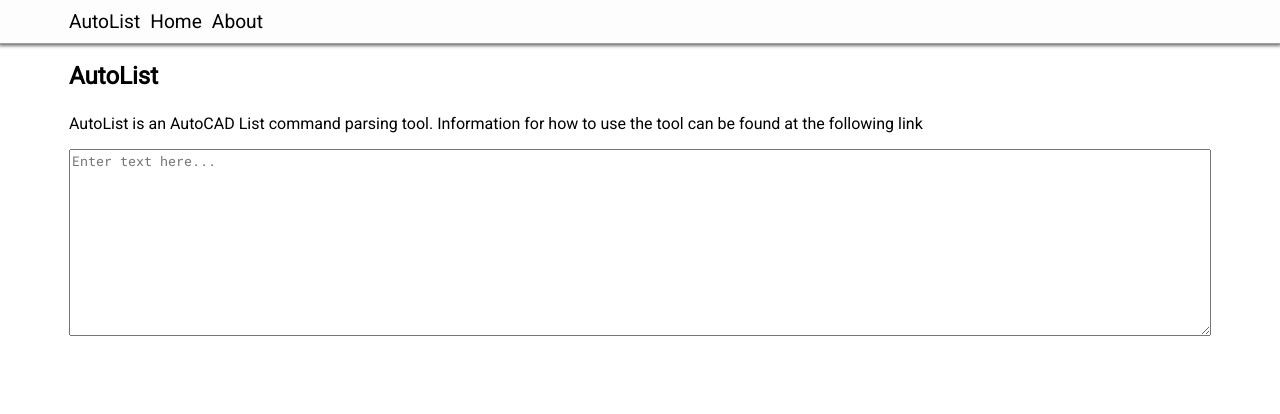
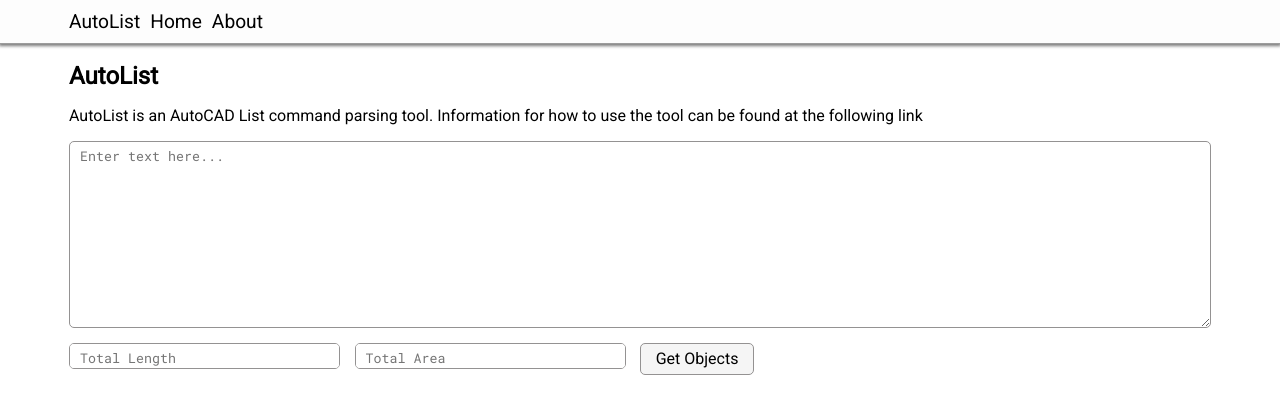
Before and after one commit to rena0157/AutoList, an Angular app in the folder src/AutoList.Web/ClientApp/: page / in a window 1280 px wide. Shown: the top 414 px of the page. Built offline with nearby package versions, Linux system fonts and the light colour scheme.

Commit message:
Styling the main page a little more

```diff
--- a/src/AutoList.Web/ClientApp/src/app/home/home.component.html
+++ b/src/AutoList.Web/ClientApp/src/app/home/home.component.html
@@ -1,8 +1,22 @@
 <div id="home-container">
-    <h2 class="heading">AutoList</h2>
+    <div style="grid-area: message;">
+        <h2 class="heading">AutoList</h2>
+        <p>AutoList is an AutoCAD List command parsing tool. Information for how to use the tool can be found at the following link</p>
+    </div>
 
-    <p>AutoList is an AutoCAD List command parsing tool. Information for how to use the tool can be found at the following link</p>
+    <!-- Input textarea -->
+    <textarea id="autoList-input" class="textarea-autoList" style="grid-area: input"
+        placeholder="Enter text here..."></textarea>
 
-    <textarea id="autoList-input" class="textarea-autoList"
-        placeholder="Enter text here..."></textarea>
+    <!-- Total length -->
+    <textarea id="total-length" class="textarea-autoList textarea-small" readonly
+        style="grid-area: total-length"
+        placeholder="Total Length"></textarea>
+
+    <!-- Total Area -->
+    <textarea id="total-area" class="textarea-autoList textarea-small" readonly
+        style="grid-area: total-area"
+        placeholder="Total Area"></textarea>
+
+    <button class="autoList-button button-box" style="grid-area: get-objects">Get Objects</button>
 </div>
--- a/src/AutoList.Web/ClientApp/src/app/home/home.component.scss
+++ b/src/AutoList.Web/ClientApp/src/app/home/home.component.scss
@@ -1,5 +1,14 @@
+// The border radius for box elements and buttons
+$borderRadius: 5px;
+
 #home-container {
     display: grid;
+    grid-template-rows: auto auto auto;
+    grid-template-columns: 25% 25% auto;
+    grid-template-areas:
+        "message message message"
+        "input input input"
+        "total-length total-area get-objects";
     padding: 10px 5px 10px 5px;
     box-sizing: border-box;
 
@@ -11,6 +20,33 @@
         resize: vertical;
         font-family: 'Roboto Mono';
         box-sizing: inherit;
+        border: 1px solid rgb(148, 146, 146);
+        border-radius: $borderRadius;
+        margin: 0 0 15px 0;
+        padding: 5px 10px 5px 10px;
+    }
+
+    .textarea-autoList:focus {
+        border: 1px solid blue;
+        box-shadow: 0.3px 0.3px 3px #979797;
+    }
+
+    .textarea-small {
+        width: 95%;
+        height: 2em;
+        resize: none;
+    }
+
+    .button-box {
+        width: 20%;
+        height: 2em;
+        border: 1px solid rgb(148, 146, 146);
+        border-radius: $borderRadius;
+    }
+
+    .button-box:active {
+        border: 1px solid blue;
+        box-shadow: 0.3px 0.3px 3px #979797;
     }
 
     #autoList-input {
--- a/src/AutoList.Web/ClientApp/src/styles.scss
+++ b/src/AutoList.Web/ClientApp/src/styles.scss
@@ -6,3 +6,11 @@
     margin: 0;
     font-size: 100%;
 }
+
+.autoList-button {
+    font-family: inherit;
+    font-size: 100%;
+    padding: 0;
+    box-sizing: border-box;
+    background-color: #f5f5f5;
+}
```
